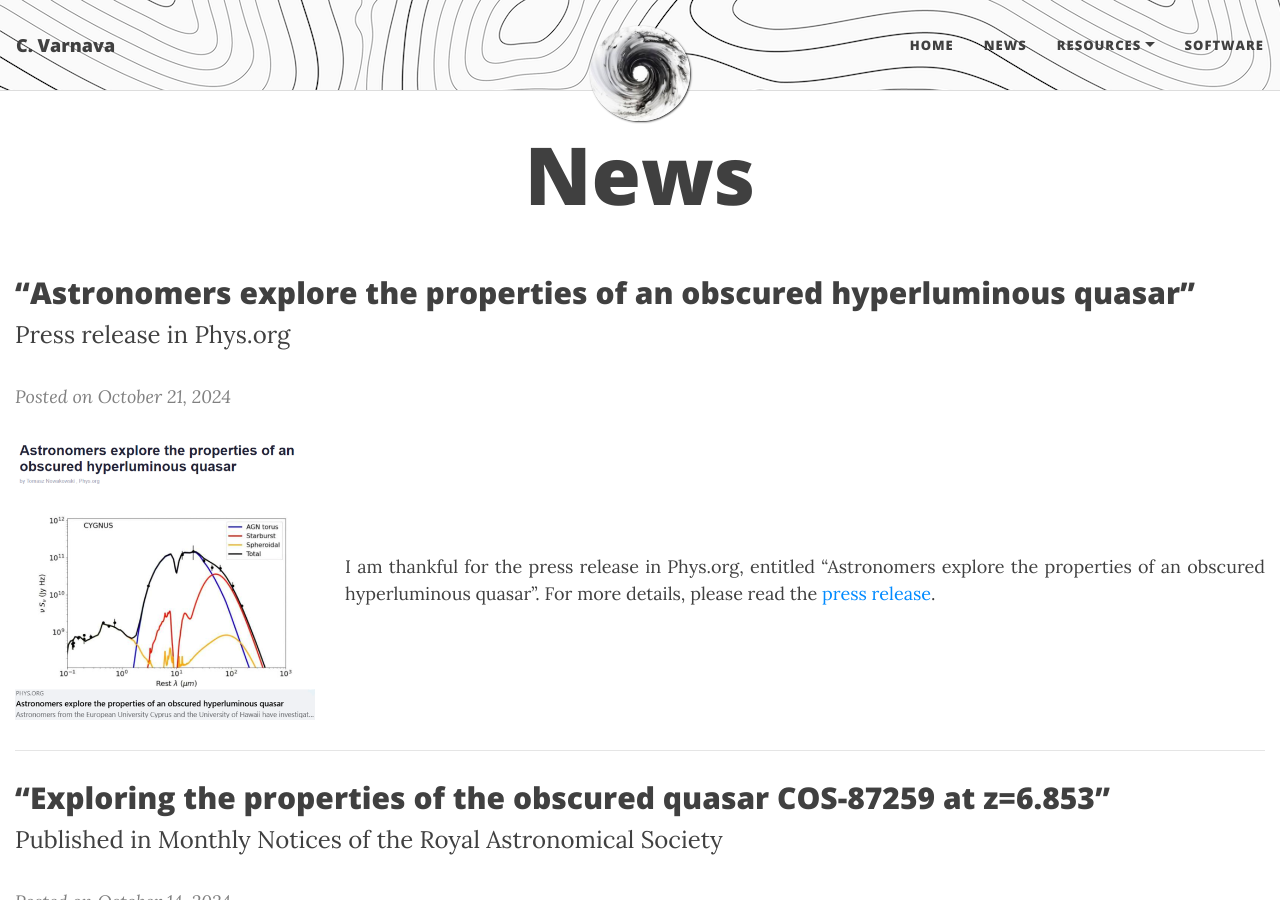
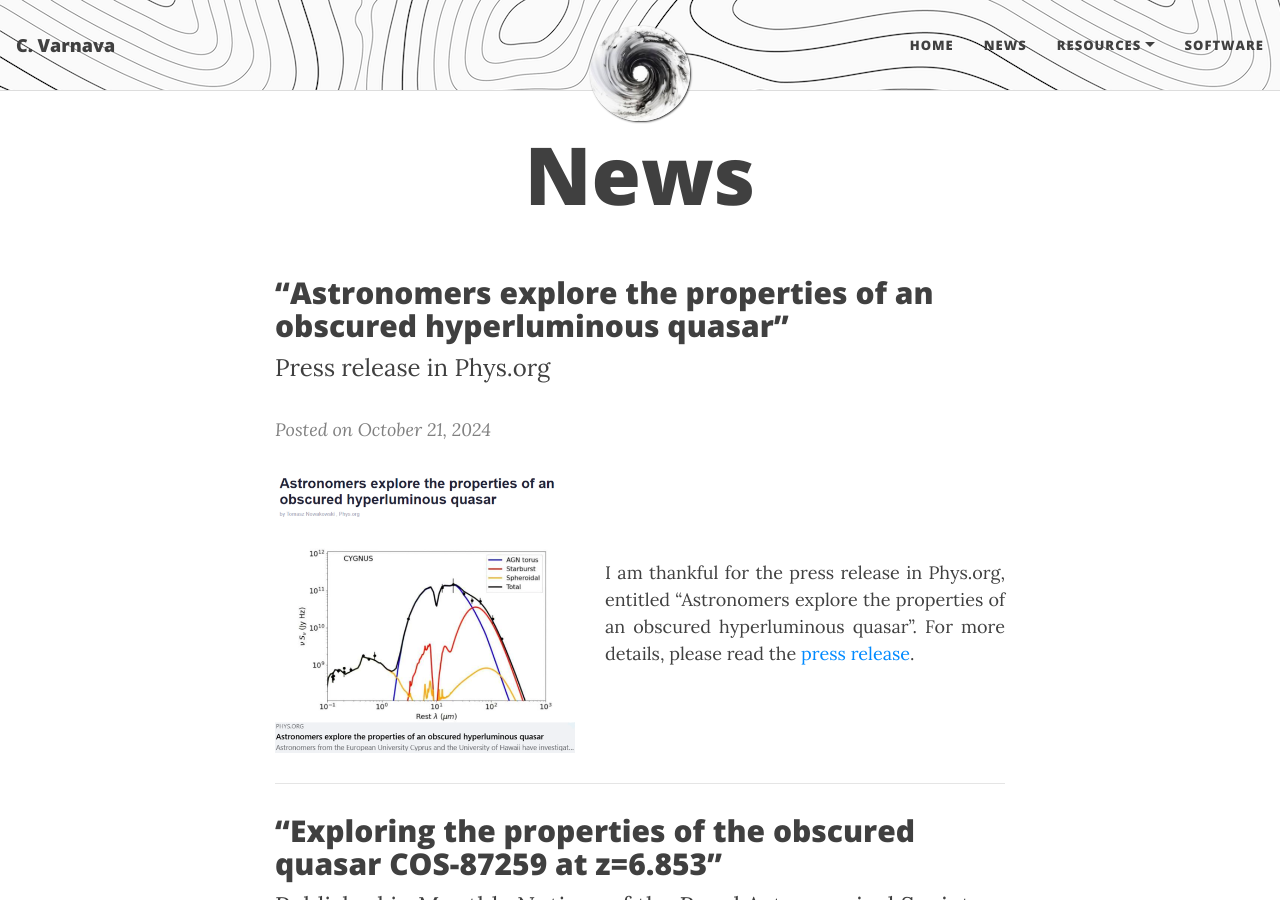
Before and after one commit to ch-var/ch-var.github.io, a Jekyll site: the page built from news.html, in a window 1280 px wide and 900 px high. Built offline with Jekyll 4.4.1, drawn with Linux system fonts in a browser that asks for light colours; formulas are drawn with MathJax 3.

Commit message:
Update news.html

```diff
--- a/news.html
+++ b/news.html
@@ -2,7 +2,6 @@
 layout: page
 title: News
 mathjax: true
-full-width: true
 ---
 <p>
 <h2>“Astronomers explore the properties of an obscured hyperluminous quasar”</h2>
```
